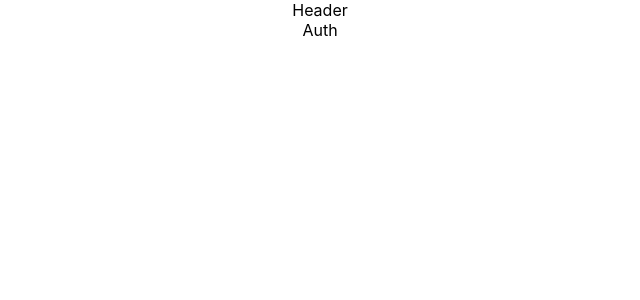
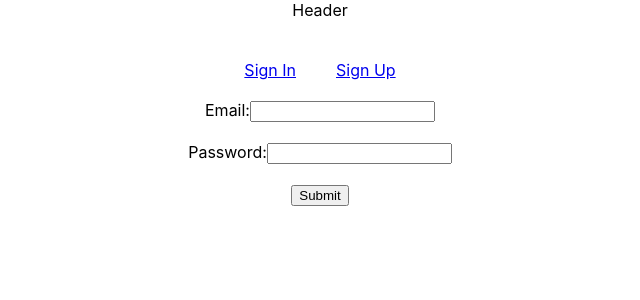
Before and after one commit to ryanjeffrey/react-todo, a React (Create React App) app: page /auth/sign-in in a window 1280 px wide. Shown: the top 300 px of the page, without its empty margins (320-960 px from the left). Built offline with nearby package versions, Linux system fonts and the light colour scheme.

Commit message:
Create basic Auth layout

```diff
--- a/src/components/Auth/Auth.css
+++ b/src/components/Auth/Auth.css
@@ -0,0 +1,11 @@
+.auth-wrapper {
+    margin-top: 40px;
+}
+
+.auth-toggle * {
+    margin: 20px;
+}
+
+.form-controls {
+    margin: 20px;
+}
--- a/src/components/Auth/Auth.js
+++ b/src/components/Auth/Auth.js
@@ -1,3 +1,27 @@
+import { useState } from 'react';
+import { NavLink } from 'react-router-dom';
+
+import './Auth.css';
+
 export default function Auth() {
-  return <div>Auth</div>;
+  const [email, setEmail] = useState('');
+  const [password, setPassword] = useState('');
+
+  return (
+    <div className="auth-wrapper">
+      <div className="auth-toggle">
+        <NavLink to="/auth/sign-in">Sign In</NavLink>
+        <NavLink to="/auth/sign-up">Sign Up</NavLink>
+      </div>
+      <div className="form-controls">
+        <label>Email:</label>
+        <input type="text" value={email} onChange={(e) => setEmail(e.target.value)} />
+      </div>
+      <div className="form-controls">
+        <label>Password:</label>
+        <input type="password" value={password} onChange={(e) => setPassword(e.target.value)} />
+      </div>
+      <button>Submit</button>
+    </div>
+  );
 }
```
